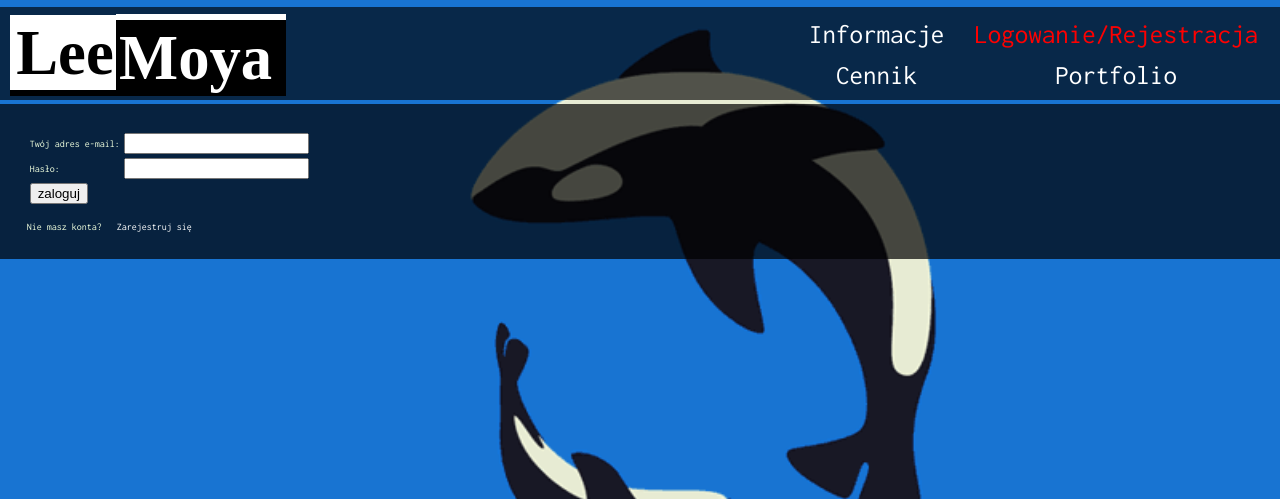
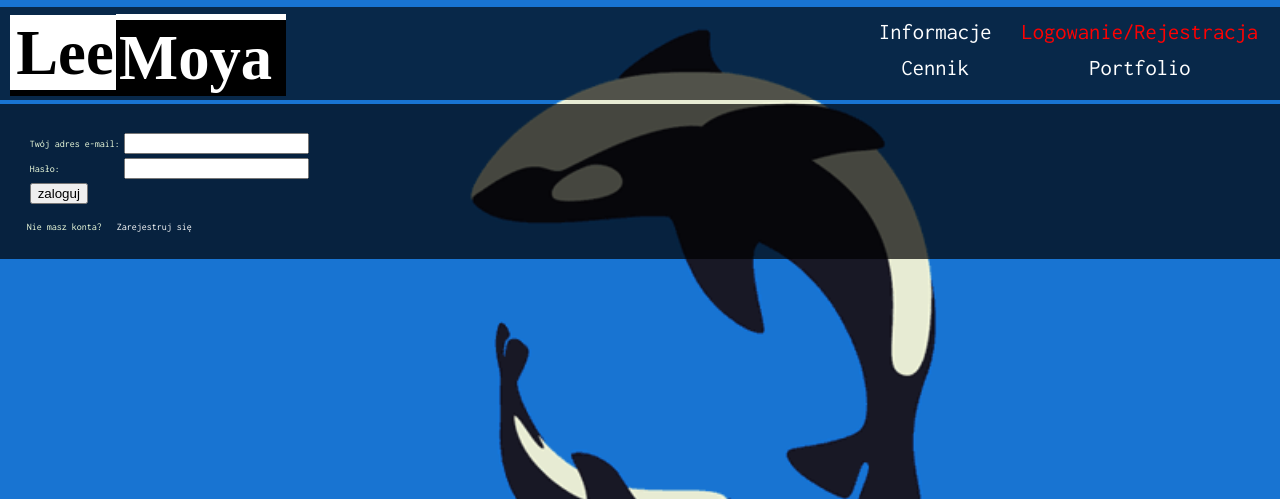
Before and after one commit to Vicky347/ngcssid-71395931, a PHP site: page /login.php in a window 1280 px wide. Shown: the top 499 px of the page. Run offline with PHP 8.4, Linux system fonts and the light colour scheme; some web fonts are replaced.

Commit message:
Add files via upload

```diff
--- a/login.php
+++ b/login.php
@@ -1,7 +1,7 @@
 <?php
     include("hthead.php");
 ?>
-<body style="color:#effedd; margin:0; padding:0; padding-top:5pt;">
+<body style="color:#effedd; margin:0; padding:0; padding-top:5pt; font-size:10pt;">
    <?php
    include("header.php");
    ?>
```
Also changed, not shown: 1 other file.
